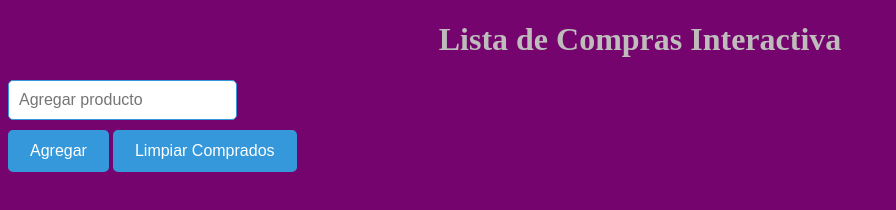
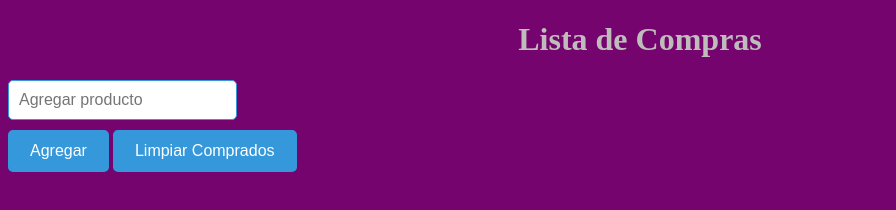
Before and after one commit to Ignaciodv/Productos, a plain HTML site: page index.html in a window 1280 px wide. Shown: the whole page, without its empty margins (0-896 px from the left). Drawn offline with Linux system fonts and the light colour scheme.

Commit message:
Primera modificaion

```diff
--- a/index.html
+++ b/index.html
@@ -9,7 +9,7 @@
 </head>
 <body>
 
-    <h1>Lista de Compras Interactiva</h1>
+    <h1>Lista de Compras</h1>
 
     <input type="text" id="nuevoItem" placeholder="Agregar producto">
     <div>
```
